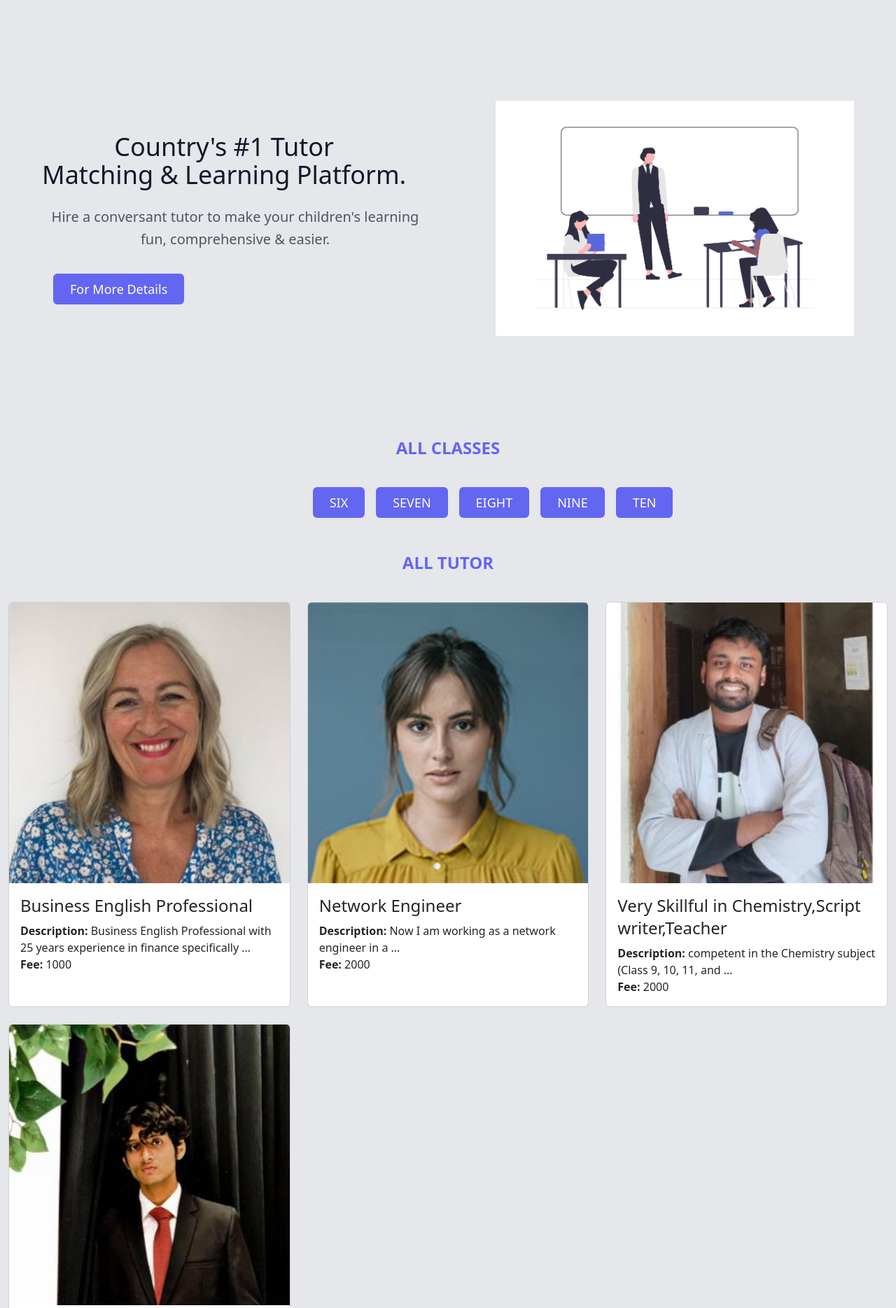
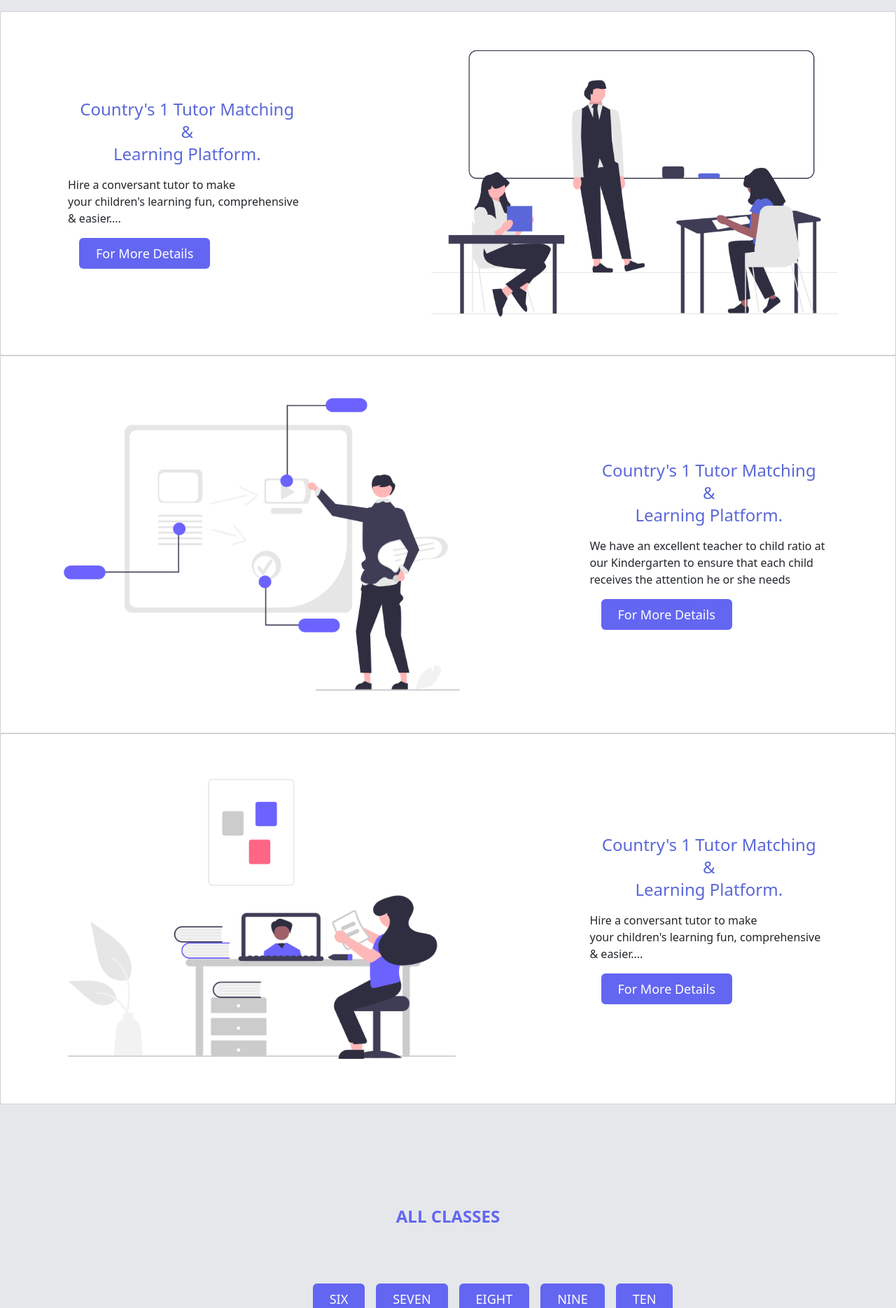
Before and after one commit to MonirujjamanMamun/A_Tutor_place, a Django app: page / in a window 1280 px wide. Shown: the part 96-1965 px from the top of the page at 70% size. Run offline with Django 4.2, Linux system fonts and the light colour scheme; data comes from the database, SQL or seed files in the repository; some libraries are stand-ins or nearby versions.

Commit message:
home page carusel added

```diff
--- a/core/templates/about_us.html
+++ b/core/templates/about_us.html
@@ -75,7 +75,7 @@
 </section>
 
 
-<section class="text-gray-600 body-font">
+<section class="text-gray-600 body-font mb-20">
   <div class="container px-5 py-15 mx-auto">
     <h1 class="text-3xl font-medium title-font text-indigo-500 mb-3 text-center">Testimonials about center</h1>
     <p class='text-center text-lg mb-12'>We have an excellent teacher to child ratio<br> at our Kindergarten to ensure that each child receives the attention he or she needs</p>
--- a/core/templates/base.html
+++ b/core/templates/base.html
@@ -11,6 +11,8 @@
         <link href="https://cdn.jsdelivr.net/npm/bootstrap@5.3.2/dist/css/bootstrap.min.css" rel="stylesheet" integrity="sha384-T3c6CoIi6uLrA9TneNEoa7RxnatzjcDSCmG1MXxSR1GAsXEV/Dwwykc2MPK8M2HN" crossorigin="anonymous">
 
         <link href="https://unpkg.com/tailwindcss@^1.0/dist/tailwind.min.css" rel="stylesheet">
+        <script src="https://cdn.jsdelivr.net/npm/swiffy-slider@1.6.0/dist/js/swiffy-slider.min.js" crossorigin="anonymous" defer></script>
+<link href="https://cdn.jsdelivr.net/npm/swiffy-slider@1.6.0/dist/css/swiffy-slider.min.css" rel="stylesheet" crossorigin="anonymous">
 
         {% block head_extra %}{% endblock %}
         <style>
--- a/core/templates/home.html
+++ b/core/templates/home.html
@@ -1,28 +1,83 @@
 {% extends "base.html" %}
 {% load static %}
 {% block content %}
-<section class="container d-flex align-items-center my-5">
-    <section class="text-gray-600 body-font">
-        <div class="container mx-auto flex px-5 py-24 md:flex-row flex-col items-center">
-          <div class="lg:flex-grow md:w-1/2 lg:pr-24 md:pr-16 flex flex-col md:items-start md:text-left mb-16 md:mb-0 items-center text-center">
-            <h1 class="title-font sm:text-4xl text-3xl mb-4 font-medium text-gray-900">Country's #1 Tutor
-              <br class="hidden lg:inline-block">Matching
-              &amp Learning Platform.
-            </h1>
-            <p class="mb-8 leading-relaxed text-xl">Hire a conversant tutor to make your children's learning fun, comprehensive &amp easier.</p>
-            <div class="flex justify-center">
-              <button class="ms-3 inline-flex text-white bg-indigo-500 border-0 py-2 px-6 focus:outline-none hover:bg-indigo-600 rounded text-lg">For More Details</button>
 
+
+<section class='mt-3 mb-10'>
+  <div class="swiffy-slider slider-nav-round slider-nav-animation slider-nav-animation-fadein slider-item-first-visible slider-nav-autoplay">
+    <ul class="slider-container">
+        <li class="slide-visible">
+            <div class="card rounded-1 h-100">
+                <div class="row g-0 h-100">
+                    <div class="col-md-6 col-xl-5 d-flex align-items-center p-2 p-md-3 p-xl-5">
+                        <div class="card-body p-1 p-md-3 p-xl-5">
+                          <h2 class="text-2xl card-title text-center" style="color:#5A67D8;">Country's 1 Tutor Matching
+                            <br class="hidden lg:inline-block">
+                            &amp <br> Learning Platform.</h2>
+                            <p class="card-text mt-3">Hire a conversant tutor to make<br> your children's learning fun, comprehensive <br>&amp easier....</p>
+                            <button class="ms-3 mt-3 inline-flex text-white bg-indigo-500 border-0 py-2 px-6 focus:outline-none hover:bg-indigo-600 rounded text-lg">For More Details</button>
+                        </div>
+                    </div>
+                    <div class="col-md-6 col-xl-7">
+                        <img src="{% static 'Educator.png' %}" class="card-img d-none d-md-block" loading="lazy" style="height: 100%; object-fit: contain;" alt="...">
+                        <img src="{% static 'Educator.png' %}" class="card-img d-block d-md-none" loading="lazy" style="width: 100%; object-fit: contain;" alt="...">
+                    </div>
+                </div>
             </div>
+        </li>
+        <li class="">
+            <div class="card rounded-0 h-100">
+                <div class="row g-0 h-100">
+                    <div class="col-md-6 col-xl-7">
+                        <img src="{% static 'Teaching-2.png' %}" class="card-img d-none d-md-block" loading="lazy" style="height: 100%; object-fit: contain" alt="...">
+                        <img src="{% static 'Teaching-2.png' %}" class="card-img d-block d-md-none" loading="lazy" style="width: 100%; object-fit: contain" alt="...">
+                    </div>
+                    <div class="col-md-6 col-xl-5 d-flex align-items-center p-2 p-md-3 p-xl-5">
+                        <div class="card-body p-1 p-md-3 p-xl-5">
+                          <h2 class="text-2xl card-title text-center" style="color:#5A67D8;">Country's 1 Tutor Matching
+                            <br class="hidden lg:inline-block">
+                            &amp <br> Learning Platform.</h2>
+                          <p class="card-text mt-3">We have an excellent teacher to child ratio at our Kindergarten to ensure that each child receives the attention he or she needs</p>
+                          <button class="ms-3 mt-3 inline-flex text-white bg-indigo-500 border-0 py-2 px-6 focus:outline-none hover:bg-indigo-600 rounded text-lg">For More Details</button>
+                        </div>
+                    </div>
+                </div>
+            </div>
+        </li>
+        <li class="">
+          <div class="card rounded-1 h-100">
+              <div class="row g-0 h-100">
+                  <div class="col-md-6 col-xl-7">
+                      <img src="{% static 'Teaching-3.png' %}" class="card-img d-none d-md-block" loading="lazy" style="height: 100%; object-fit: contain" alt="...">
+                      <img src="{% static 'Teaching-3.png' %}" class="card-img d-block d-md-none" loading="lazy" style="width: 100%; object-fit: contain" alt="...">
+                  </div>
+                  <div class="col-md-6 col-xl-5 d-flex align-items-center p-2 p-md-3 p-xl-5">
+                      <div class="card-body p-1 p-md-3 p-xl-5">
+                        <h2 class="text-2xl card-title text-center" style="color:#5A67D8;">Country's 1 Tutor Matching
+                          <br class="hidden lg:inline-block">
+                          &amp <br> Learning Platform.</h2>
+                        <p class="card-text mt-3">Hire a conversant tutor to make<br> your children's learning fun, comprehensive <br>&amp easier....</p>
+                        <button class="ms-3 mt-3 inline-flex text-white bg-indigo-500 border-0 py-2 px-6 focus:outline-none hover:bg-indigo-600 rounded text-lg">For More Details</button>
+                      </div>
+                  </div>
+              </div>
           </div>
-          <div class="lg:max-w-lg lg:w-full md:w-1/2 w-5/6">
-            <img src="{% static 'Educator.png' %}" alt="">
-          </div>
-        </div>
-      </section>
+      </li>
+    </ul>
+
+    <button type="button" class="slider-nav" aria-label="Go left"></button>
+    <button type="button" class="slider-nav slider-nav-next" aria-label="Go left"></button>
+
+    <div class="slider-indicators">
+        <button class="active" aria-label="Go to slide"></button>
+        <button aria-label="Go to slide" class=""></button>
+        <button aria-label="Go to slide" class=""></button>
+    </div>
+</div>
 </section>
 
-  <h1 class='text-2xl text-center my-10 text-indigo-500 uppercase fw-bold '>All Classes</h1>
+
+  <h1 class='text-2xl text-center my-20 mt-24 text-indigo-500 uppercase fw-bold '>All Classes</h1>
 <section class="container mx-auto row-cols-1 row-cols-md-3 g-4 my-4">
     <div class='d-flex g-1 mx-auto mb-12'>
         {% for class in cls %}
@@ -35,7 +90,7 @@
 
 <section class='container my-3'>
     {% comment %} <h4 class='my-3'>{{tuitions | length}} results found</h4> {% endcomment %}
-    <h1 class='text-2xl text-center my-10 text-indigo-500 uppercase fw-bold'>All Tutor</h1>
+    <h1 class='text-2xl text-center my-20 text-indigo-500 uppercase fw-bold'>All Tutor</h1>
     <div class="row row-cols-1 row-cols-md-3 g-4">
       {% if tuitions|length != 0 %}
         {% for tuition in tuitions %}
@@ -67,8 +122,8 @@
 
 </section>
 
-<section class="text-gray-600 body-font">
-  <h1 class='text-2xl text-center mt-12 text-indigo-500 uppercase fw-bold'>Our Users</h1>
+<section class="text-gray-600 body-font mt-24">
+  <h1 class='text-2xl text-center text-indigo-500 uppercase fw-bold'>Our Users</h1>
   <div class="container px-5 py-5 mx-auto">
     <div class="flex flex-wrap -m-4 text-center">
       <div class="p-4 sm:w-1/4 w-1/2">
--- a/core/templates/nav.html
+++ b/core/templates/nav.html
@@ -1,4 +1,4 @@
-<nav class="flex items-center justify-between flex-wrap bg-white p-6 px-10">
+<nav class="flex items-center justify-between flex-wrap bg-white p-6 px-10 sticky-top">
     <div class="flex items-center flex-shrink-0 text-white mr-6">
         <span class="font-semibold text-xl tracking-tight text-blue-900"><a href="/">A Tutor Place</a></span>
     </div>
```
Also changed, not shown: static/Teaching-2.png (added), static/Teaching-3.png (added).
